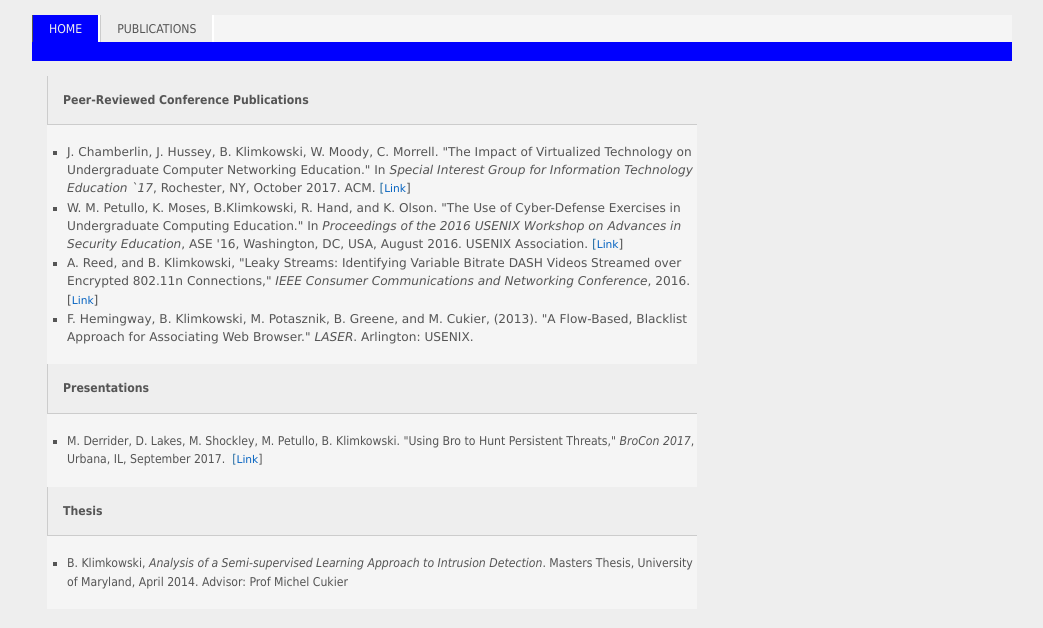
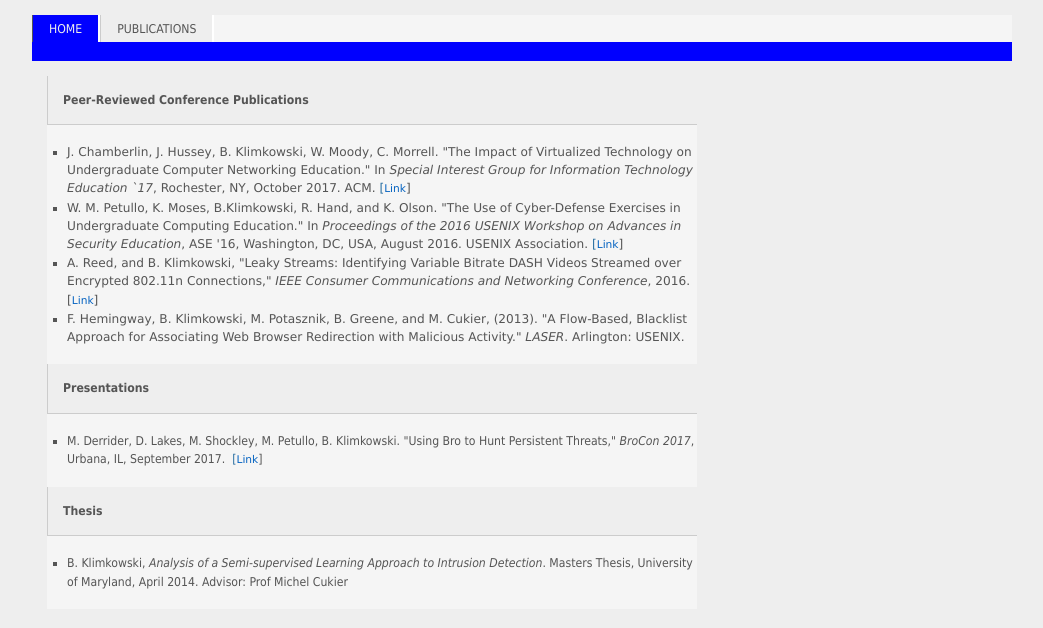
Before and after one commit to benklim/benklim.github.io, a plain HTML site: page publications.html in a window 1280 px wide. Shown: the whole page, without its empty margins (118-1161 px from the left). Drawn offline with Linux system fonts and the light colour scheme.

Commit message:
Update publications.html
Missing title fixed

```diff
--- a/publications.html
+++ b/publications.html
@@ -20,7 +20,7 @@
 In <i>Special Interest Group for Information Technology Education `17</i>, Rochester, NY, October 2017. ACM.&nbsp;</span><a name="_MailEndCompose">[</a><a href="https://www.usma.edu/cfe/Literature/Chamberlin_17.pdf"><font color="#0563c1"><span style="font-size:8pt;font-family:verdana">Link</span></font></a><span>]</span></li>
 <li><span>W. M. Petullo, K. Moses, B.Klimkowski, R. Hand, and K. Olson. "The Use of Cyber-Defense Exercises in Undergraduate Computing Education." In <i>Proceedings of the 2016 USENIX Workshop on Advances in Security Education</i>, ASE '16, Washington, DC, USA, August 2016. USENIX Association.&nbsp;</span><a name="_MailEndCompose">[</a><a href="http://www.flyn.org/publications/2016-CDX.pdf"><font color="#0563c1"><span style="font-size:8pt;font-family:verdana">Link</span></font></a><span>]</span></li>
 <li><span>A. Reed, and B. Klimkowski, "Leaky Streams: Identifying Variable Bitrate DASH Videos Streamed over Encrypted 802.11n Connections," <i>IEEE Consumer Communications and Networking Conference</i>, 2016. [<a href="http://ieeexplore.ieee.org/stamp/stamp.jsp?arnumber=7444944"><font color="#0563c1"><span style="font-size:8pt;font-family:verdana">Link</span></font></a><span>]</span></span></li>
-<li><span>F. Hemingway, B. Klimkowski, M. Potasznik, B. Greene, and M. Cukier, (2013). "A Flow-Based, Blacklist Approach for Associating Web Browser." <i>LASER</i>. Arlington: USENIX.</span></li>
+<li><span>F. Hemingway, B. Klimkowski, M. Potasznik, B. Greene, and M. Cukier, (2013). "A Flow-Based, Blacklist Approach for Associating Web Browser Redirection with Malicious Activity." <i>LASER</i>. Arlington: USENIX.</span></li>
 </ul>
 <p class="block"><b>Presentations</b></p>
 <ul>
```
